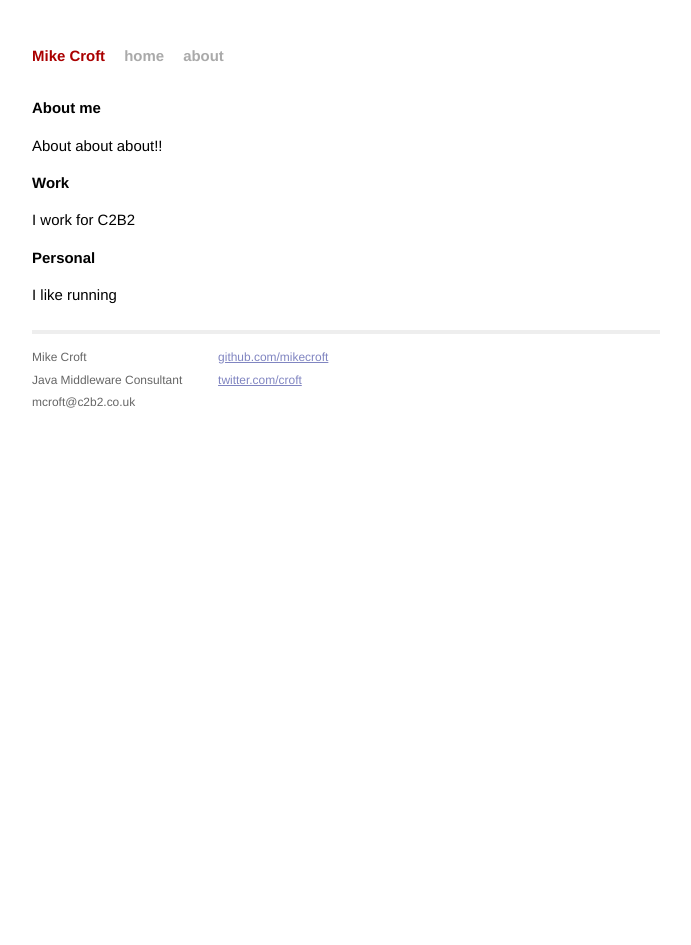
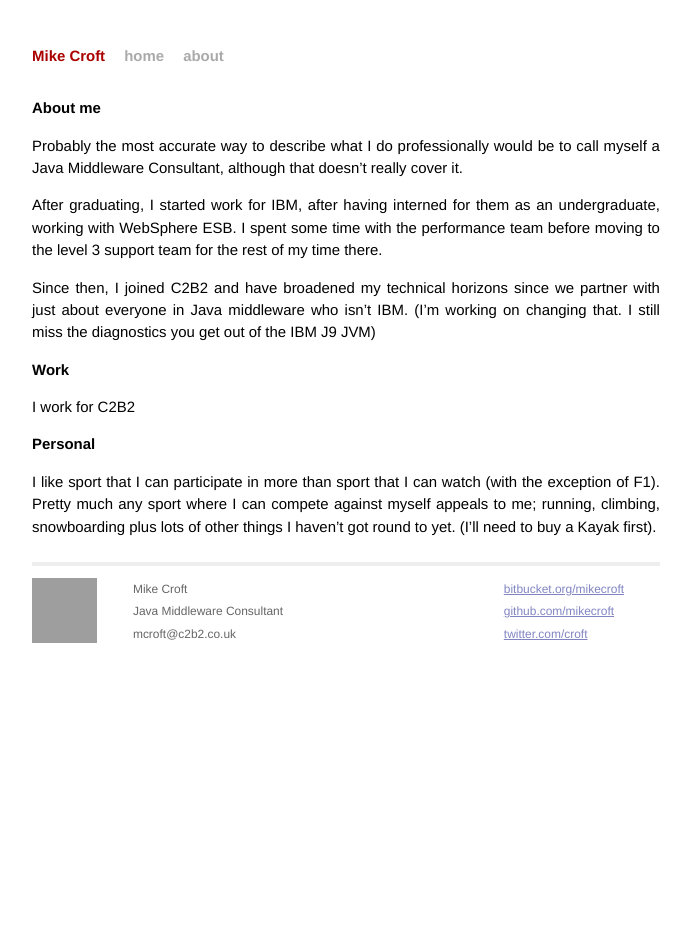
Before and after one commit to mikecroft/mikecroft.github.io, a Jekyll site: the page built from about/index.md, in a window 1280 px wide. Shown: the whole page, without its empty margins (294-985 px from the left). Built offline with Jekyll 4.4.1, drawn with Linux system fonts in a browser that asks for light colours; Markdown is read by kramdown in place of the engine named in the settings; grey boxes are pictures that could not be loaded.

Commit message:
assets folder, modified layout

```diff
--- a/_layouts/default.html
+++ b/_layouts/default.html
@@ -25,6 +25,12 @@
           {{ content }}
 
           <div class="footer">
+            <div class="contact" style="vertical-align:middle;">
+              <p>
+                <img src="/assets/snowboard.jpg" height="65" width="65">
+              </p>
+            </div>
+
             <div class="contact">
               <p>
                 Mike Croft<br />
@@ -32,8 +38,10 @@
                 mcroft@c2b2.co.uk
               </p>
             </div>
-            <div class="contact">
+
+            <div class="contact" style="float:right;">
               <p>
+                <a href="https://bitbucket.org/mikecroft">bitbucket.org/mikecroft</a><br />
                 <a href="https://github.com/mikecroft">github.com/mikecroft</a><br />
                 <a href="https://twitter.com/croft">twitter.com/croft</a><br />
               </p>
--- a/about/index.md
+++ b/about/index.md
@@ -5,10 +5,14 @@ title: about
 
 
 # About me
-About about about!!
+Probably the most accurate way to describe what I do professionally would be to call myself a Java Middleware Consultant, although that doesn't really cover it.
+
+After graduating, I started work for IBM, after having interned for them as an undergraduate, working with WebSphere ESB. I spent some time with the performance team before moving to the level 3 support team for the rest of my time there.
+
+Since then, I joined C2B2 and have broadened my technical horizons since we partner with just about everyone in Java middleware who isn't IBM. (I'm working on changing that. I still miss the diagnostics you get out of the IBM J9 JVM)
 
 ## Work
 I work for C2B2
 
 ## Personal
-I like running
+I like sport that I can participate in more than sport that I can watch (with the exception of F1). Pretty much any sport where I can compete against myself appeals to me; running, climbing, snowboarding plus lots of other things I haven't got round to yet. (I'll need to buy a Kayak first).
```
Also changed, not shown: _posts/2014-06-16-new-blog.md (deleted, +0 -9 lines).
